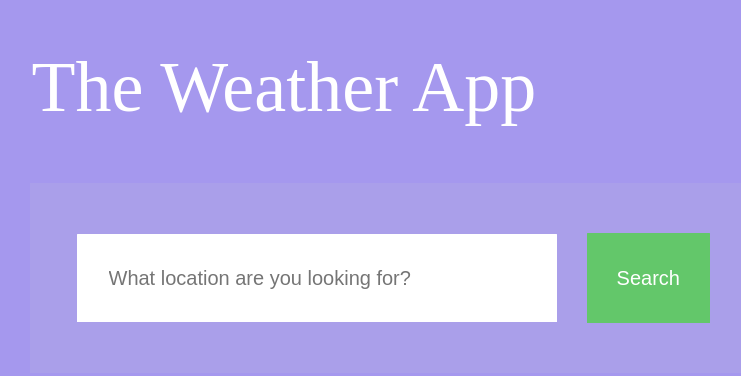
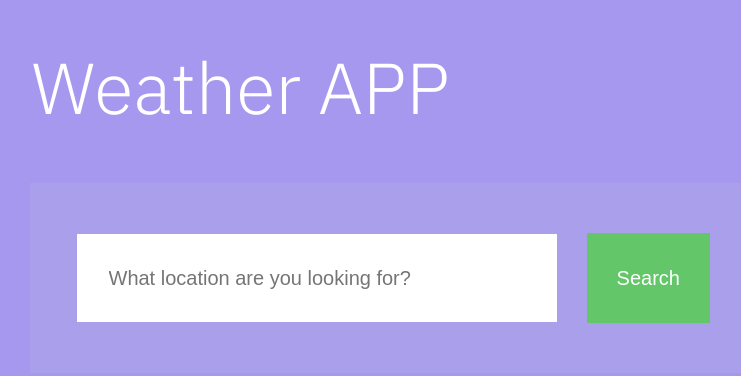
Before and after one commit to Jess2D/theodinproject-weather-app, a plain HTML site: page index.html in a window 1280 px wide. Shown: the part 211-587 px from the top of the page, without its empty margins (294-1035 px from the left). Drawn offline with Linux system fonts and the light colour scheme.

Commit message:
Add font family

```diff
--- a/index.html
+++ b/index.html
@@ -6,16 +6,19 @@
     <meta name="viewport" content="width=device-width, initial-scale=1.0">
     <link rel="stylesheet" href="styles.css">
     <link rel='shortcut icon' type='image/x-icon' href='img/favicon.ico' />
+    <link rel="preconnect" href="https://fonts.googleapis.com">
+    <link rel="preconnect" href="https://fonts.gstatic.com" crossorigin>
+    <link rel="preconnect" href="https://fonts.googleapis.com">
+    <link rel="preconnect" href="https://fonts.gstatic.com" crossorigin>
+    <link href="https://fonts.googleapis.com/css2?family=IBM+Plex+Sans:ital,wght@0,100;0,200;0,300;0,700;1,100;1,200;1,300;1,700&family=Open+Sans:ital,wght@0,300;0,400;0,600;0,700;0,800;1,400;1,800&display=swap" rel="stylesheet">
     <title>Weather App</title>
-    <link rel="stylesheet" href="styles.css">
-    <link rel='shortcut icon' type='image/x-icon' href='img/favicon.ico' />
 </head>
 <body>
     <div class="container">
         <div class="top">
             <form>
                 <fieldset>
-                    <legend>The Weather App </legend>
+                    <legend>Weather APP </legend>
                 </fieldset>
                 <div class="inner-form">
                     <input id="search" type="text" placeholder="What location are you looking for?">
--- a/styles.css
+++ b/styles.css
@@ -1,6 +1,7 @@
 body{
     background-color:#a598ee;
     color: #DEDAF9;
+    font-family: 'Open Sans', sans-serif;
 }
 
 fieldset{
@@ -17,6 +18,7 @@ fieldset{
 
 
 legend{
+    font-family: 'IBM Plex Sans', sans-serif;
     font-size: 72px;
     line-height: 1;
     color: #fff;
```
